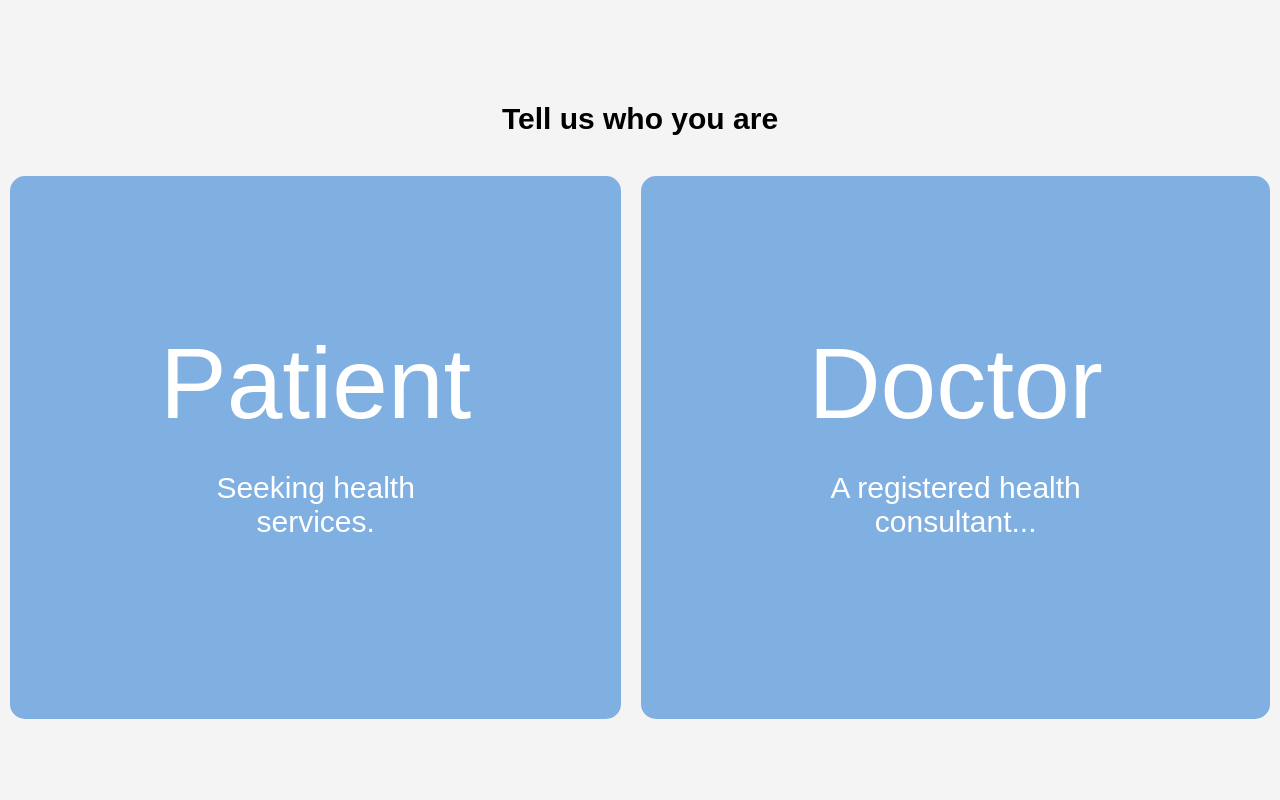
After one commit to Masayaelvin/Doctors-appointment-system, a Flask app: page /user_type in a window 1280 px wide. The commit adds this page. Run offline with Flask 3, Linux system fonts and the light colour scheme.

Commit message:
reg form adjustment

```diff
--- a/DAS/forms.py
+++ b/DAS/forms.py
@@ -16,6 +16,9 @@ class RegistrationForm(FlaskForm):
                                 validators=[DataRequired(), Optional()])
     password = StringField('Password',
                            validators=[DataRequired(), Length(min=4, max=16, message="length of 4 and 16 characters")])
+    user_type = SelectField('who are you?',
+                               choices=[('Doctor', 'Doctor'), ('Patient', 'Patient')],
+                               validate_choice=True, validators=[DataRequired()])
     confirm_password = StringField('Confirm Password',
                                    validators=[DataRequired(), EqualTo('password')])
     submit =SubmitField('Sign up')
--- a/DAS/models.py
+++ b/DAS/models.py
@@ -16,7 +16,7 @@ class User(db.Model, UserMixin):
     password = db.Column(db.String(60), nullable=False)
 
     def __repr__(self):
-        return f"user( username:'{self.firstName}' '{self.lastName}' number: '{self.phone_number}' id:'{self.User_id}')"
+        return f"user( username:'{self.firstName}' '{self.lastName}' number: '{self.phone_number}' id:'{self.id}')"
 
 # Association Table
 doctor_patient_association = db.Table(
@@ -81,5 +81,5 @@ class Appointment(db.Model):
         return f"appointment( appointment:'{self.appointment_date}' '{self.appointment_time}' service:'{self.service}')"
 
 
-
+# db.drop_all()
 # db.create_all()
--- a/DAS/routes.py
+++ b/DAS/routes.py
@@ -26,7 +26,7 @@ def registration():
         flash(f'An account has been created for {form.FirstName.data} you can now log in' , 'success')
         db.session.add(user)
         db.session.commit()
-        return redirect(url_for('login'))
+        return redirect(url_for('usertype'))
     return render_template('registration.html',title='register', form=form)
 
 
@@ -48,7 +48,6 @@ def login():
 
 @app.route('/user_type', methods=['GET', 'POST'])
 def usertype():
-
     return render_template('usertype.html')
 
 
--- /dev/null
+++ b/DAS/templates/usertype.html
@@ -0,0 +1,101 @@
+<head>
+    <meta charset="UTF-8">
+    <meta name="viewport" content="width=device-width, initial-scale=1.0">
+    <title>Who Are You?</title>
+    <style>
+        body {
+            font-family: Arial, sans-serif;
+            margin: 0;
+            padding: 0;
+            display: flex;
+            flex-direction: column; /* Align items in a column */
+            justify-content: center;
+            align-items: center;
+            height: 100vh;
+            background-color: #f4f4f4;
+        }
+        .container {
+            text-align: center;
+            display: flex;
+            flex-direction: column;
+            margin-top: 20px; /* Add some spacing between the heading and buttons */
+        }
+        .container button {
+            padding: 50px; /* Adjusted padding for better responsiveness */
+            font-size: 40px; /* Adjusted font size for better responsiveness */
+            margin: 0 10px;
+            border: none;
+            cursor: pointer;
+            border-radius: 15px;
+            transition: background-color 0.3s ease;
+            background-color: #80afe2;
+            color: #fff;
+        }
+        .container button:hover {
+            background-color: #0056b3; /* Dimmed blue color on hover */
+        }
+        p {
+            font-size: 20px; /* Adjusted font size for better responsiveness */
+        }
+        h1 {
+            margin-bottom: 20px; /* Add some spacing between the heading and buttons */
+            font-size: 24px; /* Adjusted font size for better responsiveness */
+        }
+
+        /* Responsive adjustments */
+        @media screen and (min-width: 600px) {
+            .container {
+                flex-direction: row;
+            }
+            .container button {
+                padding: 150px 150px;
+                font-size: 100px;
+            }
+            p {
+                font-size: 30px;
+            }
+            h1 {
+                font-size: 30px;
+            }
+        }
+    </style>
+</head>
+<body>
+    <h1>Tell us who you are</h1>
+    <div class="container">
+        <div class="left">
+            <a href="{{url_for('login')}}">
+                <button id="patientBtn" onclick="sendData('patient')">
+                    Patient
+                    <p>Seeking health services.</p>
+                </button>
+            </a>
+        </div>
+        <div class="right">
+            <a href="{{ url_for('doctors')}}">
+                <button id="doctorBtn" onclick="sendData('doctor')">
+                    Doctor
+                    <p>A registered health consultant...</p>
+                </button>
+            </a>
+        </div>
+    </div>
+</body>
+<script>
+    function sendData(role) {
+        fetch('/your-flask-route', {
+            method: 'POST',
+            headers: {
+                'Content-Type': 'application/json'
+            },
+            body: JSON.stringify({ role: role })
+        })
+        .then(response => {
+            // Handle response if needed
+            console.log('Data sent successfully');
+        })
+        .catch(error => {
+            console.error('Error:', error);
+        });
+    }
+</script>
```
Also changed, not shown: DAS/templates/registration.html (+15 -0 lines), instance/data.db.
